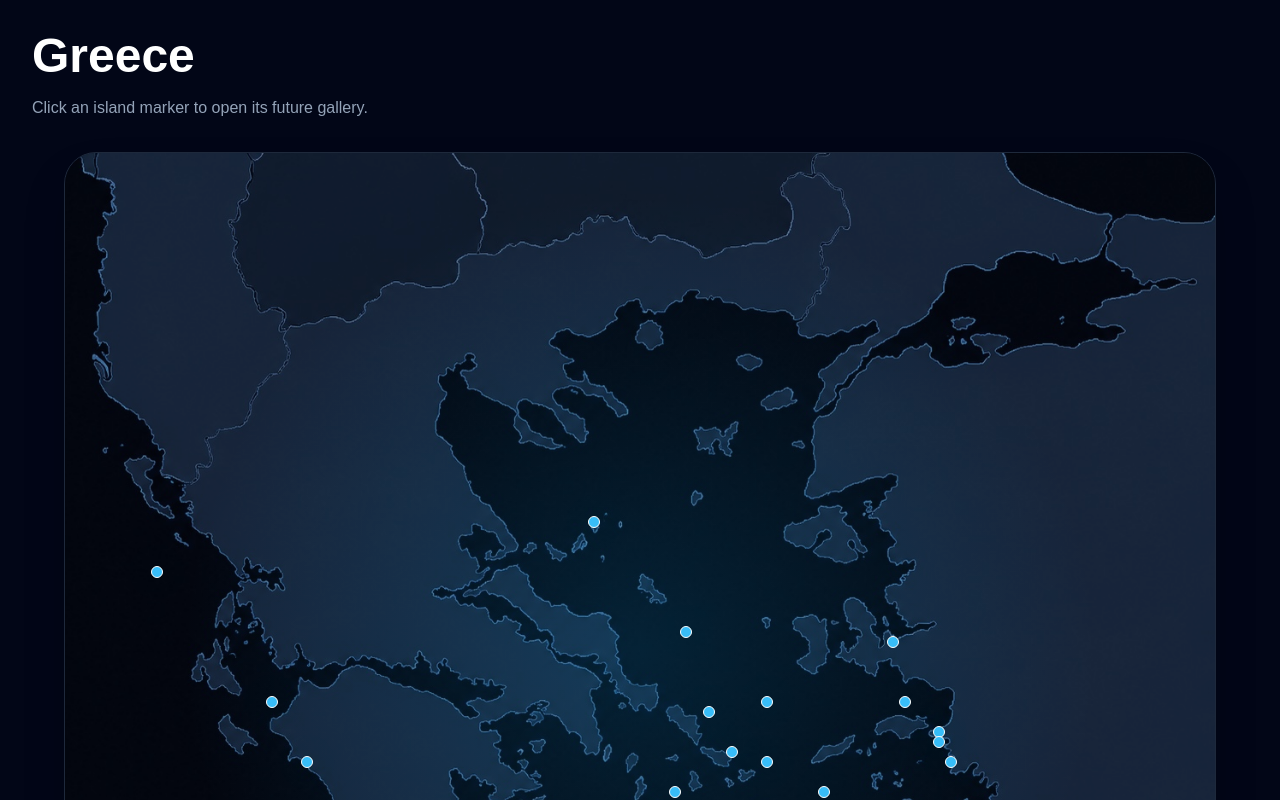
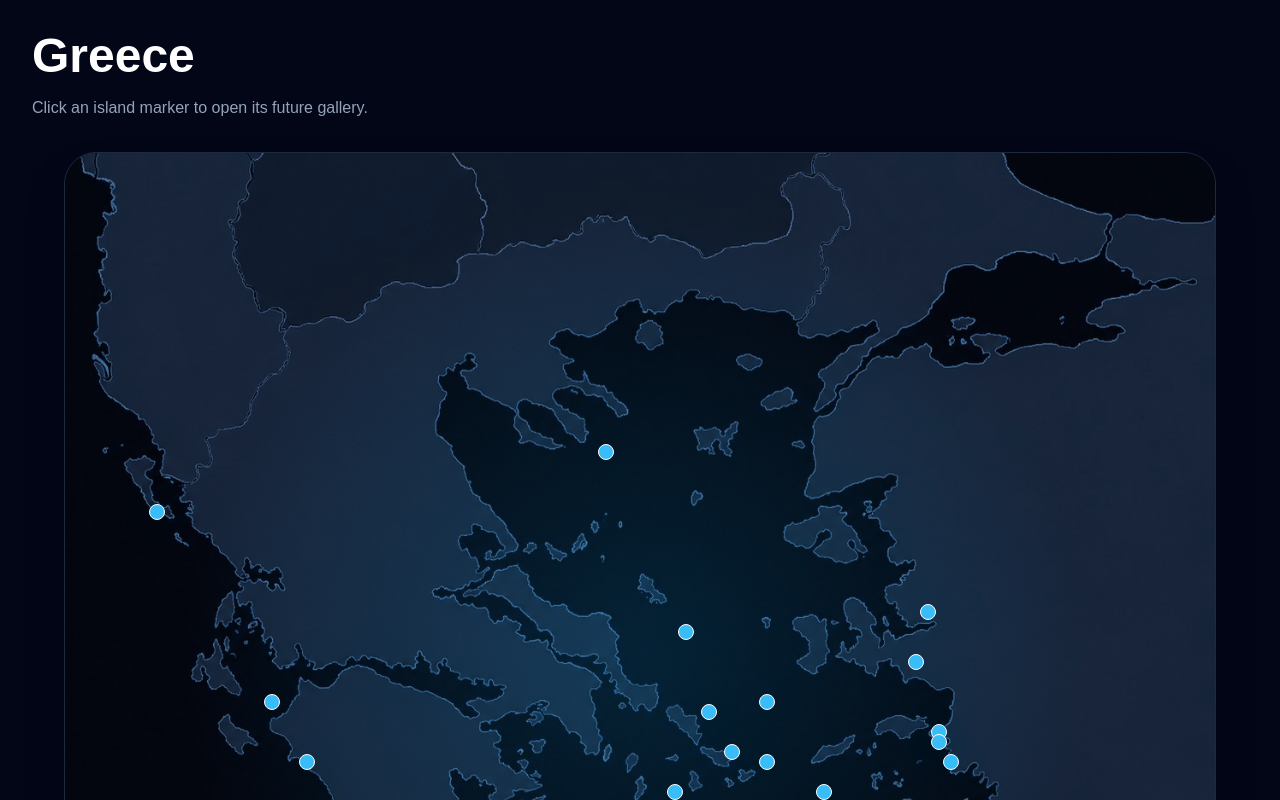
Before and after one commit to PeterMExley/Travel-Map, a Next.js app: page /countries/greece in a window 1280 px wide. Shown: the top 800 px of the page. Built offline with nearby package versions, Linux system fonts and the light colour scheme.

Commit message:
Update page.jsx

```diff
--- a/app/countries/greece/page.jsx
+++ b/app/countries/greece/page.jsx
@@ -1,10 +1,10 @@
 "use client";
 
 const ISLANDS = [
-  { name: "Corfu", x: 8, y: 42, route: "/countries/greece/corfu" },
+  { name: "Corfu", x: 8, y: 36, route: "/countries/greece/corfu" },
   { name: "Zakynthos", x: 21, y: 61, route: "/countries/greece/zakynthos" },
   { name: "Kefalonia", x: 18, y: 55, route: "/countries/greece/kefalonia" },
-  { name: "Skiathos", x: 46, y: 37, route: "/countries/greece/skiathos" },
+  { name: "Skiathos", x: 47, y: 30, route: "/countries/greece/skiathos" },
   { name: "Andros", x: 54, y: 48, route: "/countries/greece/andros" },
   { name: "Syros", x: 56, y: 56, route: "/countries/greece/syros" },
   { name: "Mykonos", x: 61, y: 55, route: "/countries/greece/mykonos" },
@@ -22,8 +22,8 @@ const ISLANDS = [
   { name: "Tilos", x: 82, y: 69, route: "/countries/greece/tilos" },
   { name: "Symi", x: 87, y: 70, route: "/countries/greece/symi" },
   { name: "Pserimos", x: 76, y: 58, route: "/countries/greece/pserimos" },
-  { name: "Samos", x: 72, y: 49, route: "/countries/greece/samos" },
-  { name: "Patmos", x: 73, y: 55, route: "/countries/greece/patmos" },
+  { name: "Samos", x: 75, y: 46, route: "/countries/greece/samos" },
+  { name: "Patmos", x: 74, y: 51, route: "/countries/greece/patmos" },
   { name: "Kalymnos", x: 76, y: 59, route: "/countries/greece/kalymnos" },
 ];
 
@@ -57,7 +57,7 @@ export default function GreecePage() {
           >
             <span className="absolute -inset-2 rounded-full bg-sky-400 opacity-30 animate-ping" />
 
-            <span className="relative block h-3 w-3 rounded-full bg-sky-400 border border-white group-hover:bg-yellow-300" />
+            <span className="relative block h-4 w-4 rounded-full bg-sky-400 border border-white group-hover:bg-yellow-300" />
 
             <span className="absolute left-4 top-1/2 -translate-y-1/2 whitespace-nowrap rounded-md bg-slate-950/90 px-2 py-1 text-xs text-slate-200 opacity-0 group-hover:opacity-100">
               {island.name}
```
